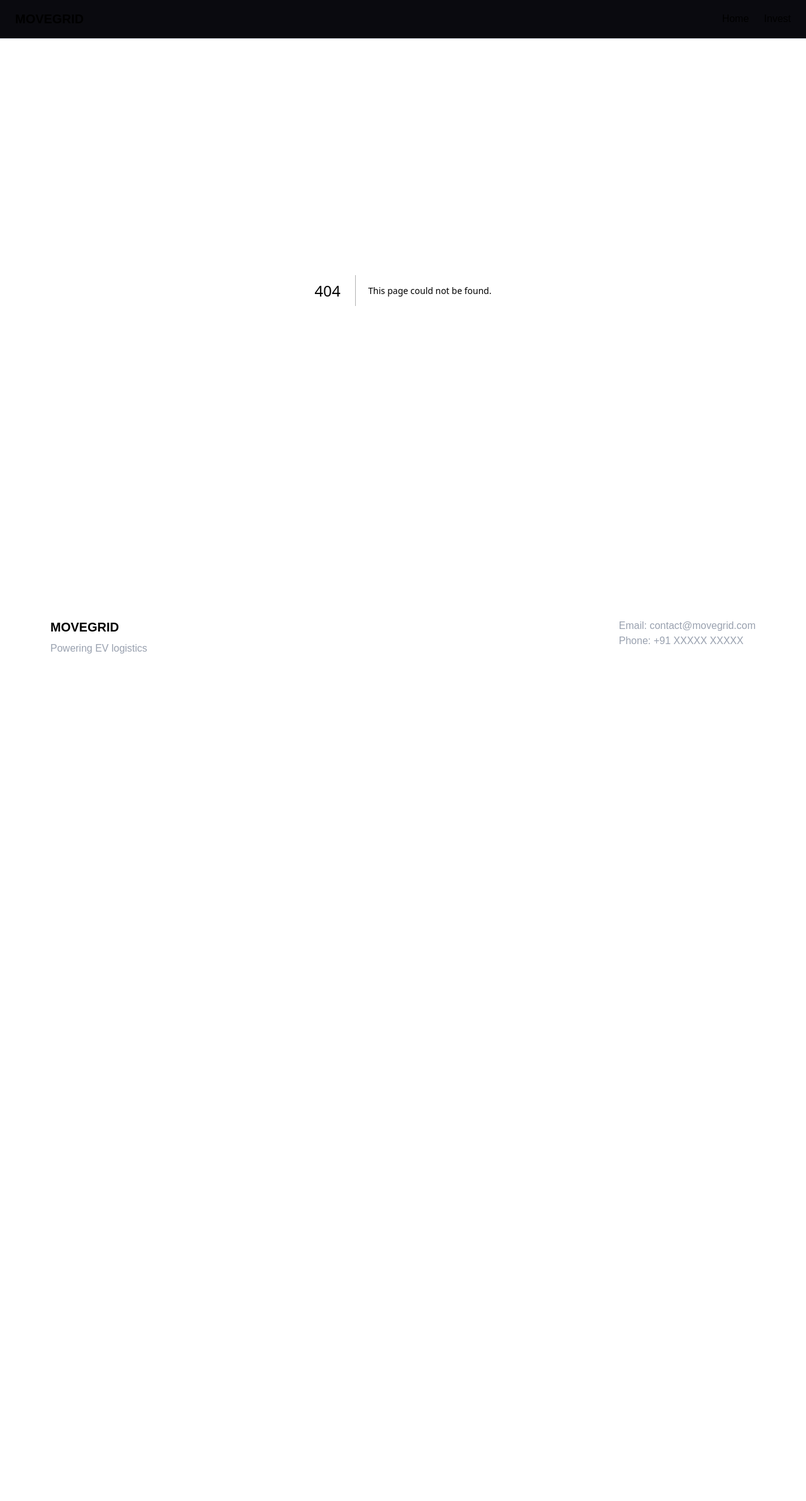
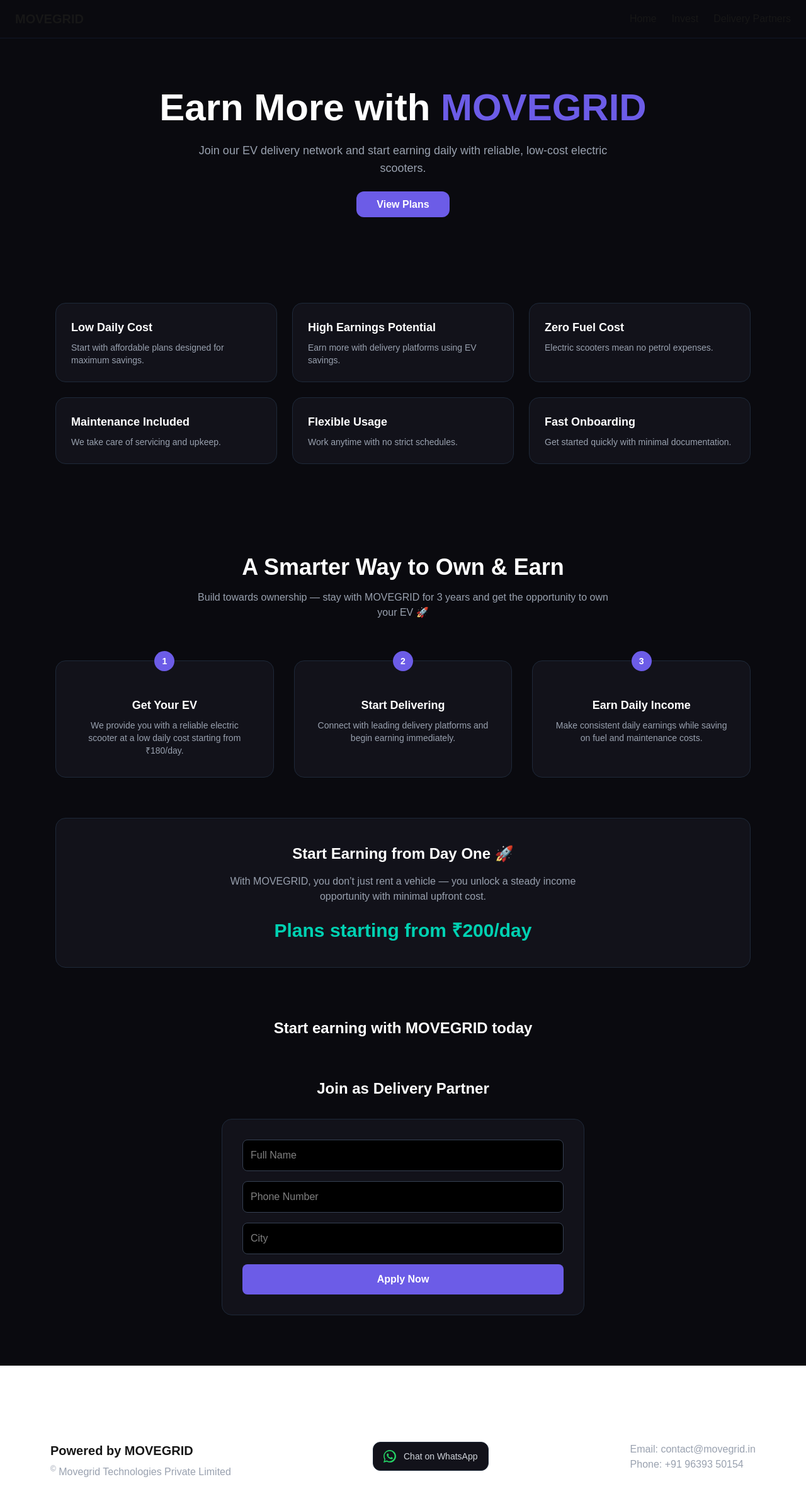
Before and after one commit to priyamarya19/movegrid, a Next.js app: page /partners in a window 1280 px wide. Before the commit this address had no page. Shown: the top 2384 px of the page at 63% size. Before the commit the page ends 1082 px from the top, so only its background shows below. Built offline with nearby package versions, Linux system fonts and the light colour scheme.

Commit message:
update: latest changes

```diff
--- /dev/null
+++ b/src/app/api/partner-lead/route.ts
@@ -0,0 +1,60 @@
+import { NextResponse } from "next/server";
+import { createClient } from "@supabase/supabase-js";
+
+const supabase = createClient(
+  process.env.NEXT_PUBLIC_SUPABASE_URL!,
+  process.env.SUPABASE_SERVICE_ROLE_KEY!
+);
+
+export async function POST(req: Request) {
+  try {
+    const { name, phone, city } = await req.json();
+
+    console.log("🚴 New Partner:", name, phone, city);
+
+    const baseUrl =
+      process.env.NEXT_PUBLIC_BASE_URL || "http://localhost:3000";
+
+    // Save to DB
+    await supabase.from("partners").insert([{ name, phone, city }]);
+
+    // WhatsApp to admin
+    await fetch(`${baseUrl}/api/send-whatsapp`, {
+      method: "POST",
+      headers: {
+        "Content-Type": "application/json",
+      },
+      body: JSON.stringify({
+        to: process.env.ADMIN_PHONE,
+        message: `🚴 New Delivery Partner
+
+Name: ${name}
+Phone: ${phone}
+City: ${city}`,
+      }),
+    });
+
+    // WhatsApp to user
+    await fetch(`${baseUrl}/api/send-whatsapp`, {
+      method: "POST",
+      headers: {
+        "Content-Type": "application/json",
+      },
+      body: JSON.stringify({
+        to: `whatsapp:${phone}`,
+        message: `Hi ${name} 👋
+
+Thanks for applying to join MOVEGRID 🚀
+
+Our team will contact you shortly with next steps.
+
+– Team MOVEGRID`,
+      }),
+    });
+
+    return NextResponse.json({ success: true });
+  } catch (err) {
+    console.error("❌ ERROR:", err);
+    return NextResponse.json({ success: false }, { status: 500 });
+  }
+}
--- a/src/app/page.tsx
+++ b/src/app/page.tsx
@@ -25,7 +25,7 @@
 
       <HowItWorks />
 
-      <Metrics />
+      {/* <Metrics /> */}
 
       <CTA />
 
--- /dev/null
+++ b/src/app/partners/page.tsx
@@ -0,0 +1,164 @@
+"use client";
+
+import { motion } from "framer-motion";
+import PartnerForm from "@/components/PartnerForm";
+
+export default function PartnersPage() {
+  return (
+    <section className="bg-[#0A0A0F] text-white min-h-screen">
+
+      {/* HERO */}
+      <div className="max-w-7xl mx-auto px-6 py-20 text-center">
+        <motion.h1
+          initial={{ opacity: 0, y: 40 }}
+          animate={{ opacity: 1, y: 0 }}
+          className="text-4xl md:text-6xl font-bold"
+        >
+          Earn More with <span className="text-[#6C5CE7]">MOVEGRID</span>
+        </motion.h1>
+
+        <motion.p
+          initial={{ opacity: 0, y: 30 }}
+          animate={{ opacity: 1, y: 0 }}
+          className="mt-6 text-gray-400 text-lg max-w-2xl mx-auto"
+        >
+          Join our EV delivery network and start earning daily with reliable,
+          low-cost electric scooters.
+        </motion.p>
+
+        <motion.div
+          initial={{ opacity: 0, y: 30 }}
+          animate={{ opacity: 1, y: 0 }}
+          className="mt-8"
+        >
+          <a
+            href="#plans"
+            className="px-8 py-3 bg-[#6C5CE7] rounded-xl font-semibold hover:opacity-90 transition"
+          >
+            View Plans
+          </a>
+        </motion.div>
+      </div>
+
+      {/* BENEFITS */}
+      <div className="max-w-6xl mx-auto px-6 py-16 grid md:grid-cols-3 gap-6">
+
+        {[
+          {
+            title: "Low Daily Cost",
+            desc: "Start with affordable plans designed for maximum savings.",
+          },
+          {
+            title: "High Earnings Potential",
+            desc: "Earn more with delivery platforms using EV savings.",
+          },
+          {
+            title: "Zero Fuel Cost",
+            desc: "Electric scooters mean no petrol expenses.",
+          },
+          {
+            title: "Maintenance Included",
+            desc: "We take care of servicing and upkeep.",
+          },
+          {
+            title: "Flexible Usage",
+            desc: "Work anytime with no strict schedules.",
+          },
+          {
+            title: "Fast Onboarding",
+            desc: "Get started quickly with minimal documentation.",
+          },
+        ].map((item, i) => (
+          <motion.div
+            key={i}
+            initial={{ opacity: 0, y: 30 }}
+            whileInView={{ opacity: 1, y: 0 }}
+            transition={{ delay: i * 0.1 }}
+            className="bg-[#12121A] p-6 rounded-2xl border border-gray-800"
+          >
+            <h3 className="text-lg font-semibold">{item.title}</h3>
+            <p className="text-gray-400 mt-2 text-sm">{item.desc}</p>
+          </motion.div>
+        ))}
+      </div>
+
+
+
+      {/* PLANS */}
+      {/* SMART OWNERSHIP SECTION */}
+<div className="max-w-6xl mx-auto px-6 py-20 text-center">
+
+  <h2 className="text-3xl md:text-4xl font-semibold">
+    A Smarter Way to Own & Earn
+  </h2>
+
+  <p className="mt-4 text-gray-400 max-w-2xl mx-auto">
+      Build towards ownership — stay with MOVEGRID for 3 years and get the opportunity to own your EV 🚀
+  </p>
+
+  {/* FLOW */}
+  <div className="mt-16 grid md:grid-cols-3 gap-8">
+
+    {[
+      {
+        step: "1",
+        title: "Get Your EV",
+        desc: "We provide you with a reliable electric scooter at a low daily cost starting from ₹180/day.",
+      },
+      {
+        step: "2",
+        title: "Start Delivering",
+        desc: "Connect with leading delivery platforms and begin earning immediately.",
+      },
+      {
+        step: "3",
+        title: "Earn Daily Income",
+        desc: "Make consistent daily earnings while saving on fuel and maintenance costs.",
+      },
+    ].map((item, i) => (
+      <div
+        key={i}
+        className="bg-[#12121A] p-8 rounded-2xl border border-gray-800 relative"
+      >
+        <div className="absolute -top-4 left-1/2 -translate-x-1/2 bg-[#6C5CE7] w-8 h-8 flex items-center justify-center rounded-full text-sm font-bold">
+          {item.step}
+        </div>
+
+        <h3 className="mt-6 text-lg font-semibold">{item.title}</h3>
+        <p className="text-gray-400 mt-2 text-sm">{item.desc}</p>
+      </div>
+    ))}
+
+  </div>
+
+  {/* EARNING HIGHLIGHT */}
+  <div className="mt-16 bg-[#12121A] p-10 rounded-2xl border border-gray-800">
+    <h3 className="text-2xl font-semibold">
+      Start Earning from Day One 🚀
+    </h3>
+
+    <p className="mt-4 text-gray-400 max-w-xl mx-auto">
+      With MOVEGRID, you don’t just rent a vehicle — you unlock a steady income opportunity with minimal upfront cost.
+    </p>
+
+    <p className="mt-6 text-3xl font-bold text-[#00D1B2]">
+      Plans starting from ₹200/day
+    </p>
+  </div>
+
+</div>
+
+      {/* CTA */}
+      <div className="text-center pb-20">
+        <h3 className="text-2xl font-semibold">
+          Start earning with MOVEGRID today
+        </h3>
+
+        <PartnerForm />
+
+
+      </div>
+
+    </section>
+  );
+}
--- a/src/components/Footer.tsx
+++ b/src/components/Footer.tsx
@@ -5,15 +5,40 @@
       <div className="flex flex-col md:flex-row justify-between gap-6">
 
         <div>
-          <h1 className="text-xl font-bold">MOVEGRID</h1>
+          <h2 className="text-xl font-bold">Powered by MOVEGRID </h2>
           <p className="text-gray-400 mt-2">
-            Powering EV logistics
+            <sup>&copy;</sup> Movegrid Technologies Private Limited
           </p>
         </div>
 
+        <div>
+
+
+  <a
+    href="https://wa.me/919639350154"
+    target="_blank"
+    rel="noopener noreferrer"
+    className="flex items-center gap-3 bg-[#12121A] px-4 py-3 rounded-xl border border-gray-800 hover:border-[#25D366] transition"
+  >
+    {/* WhatsApp Icon */}
+    <svg
+      xmlns="http://www.w3.org/2000/svg"
+      width="20"
+      height="20"
+      fill="#25D366"
+      viewBox="0 0 24 24"
+    >
+      <path d="M20.52 3.48A11.86 11.86 0 0012.05 0C5.5 0 .14 5.36.14 11.91c0 2.1.55 4.15 1.6 5.96L0 24l6.33-1.66a11.9 11.9 0 005.72 1.46h.01c6.55 0 11.91-5.36 11.91-11.91 0-3.18-1.24-6.17-3.45-8.41zM12.06 21.5c-1.82 0-3.6-.49-5.15-1.41l-.37-.22-3.76.98 1-3.66-.24-.38a9.5 9.5 0 01-1.47-5.06c0-5.26 4.28-9.54 9.55-9.54 2.55 0 4.94 1 6.74 2.8a9.47 9.47 0 012.79 6.74c0 5.26-4.28 9.54-9.54 9.54zm5.25-7.14c-.29-.15-1.7-.84-1.96-.94-.26-.1-.45-.15-.64.15-.19.29-.74.94-.91 1.13-.17.19-.34.22-.63.07-.29-.15-1.23-.45-2.34-1.44-.86-.77-1.44-1.72-1.61-2.01-.17-.29-.02-.44.13-.58.13-.13.29-.34.44-.51.15-.17.2-.29.3-.49.1-.19.05-.36-.02-.51-.07-.15-.64-1.54-.88-2.11-.23-.55-.47-.48-.64-.49h-.55c-.19 0-.5.07-.76.36-.26.29-1 1-.97 2.44.03 1.44 1.02 2.83 1.16 3.02.15.19 2 3.05 4.84 4.27.67.29 1.19.46 1.6.59.67.21 1.28.18 1.76.11.54-.08 1.7-.69 1.94-1.36.24-.67.24-1.25.17-1.36-.07-.11-.26-.18-.55-.33z" />
+    </svg>
+
+    <span className="text-sm text-gray-300">
+      Chat on WhatsApp
+    </span>
+  </a>
+</div>
         <div className="text-gray-400">
-          <p>Email: contact@movegrid.com</p>
-          <p>Phone: +91 XXXXX XXXXX</p>
+          <p>Email: contact@movegrid.in</p>
+          <p>Phone: +91 96393 50154</p>
         </div>
 
       </div>
--- a/src/components/Hero.tsx
+++ b/src/components/Hero.tsx
@@ -48,7 +48,7 @@
             </a>
 
             <a
-              href="#clients"
+              href="/partners"
               className="px-6 py-3 border border-gray-600 rounded-xl text-center hover:border-white transition"
             >
               For Businesses
@@ -76,7 +76,7 @@
     25–30%
   </p>
   <p className="text-gray-400 text-sm mt-1">
-    Over ~24 months
+    Monthly returns upto 24 Months
   </p>
 </motion.div>
 
@@ -87,8 +87,8 @@
             transition={{ delay: 0.7 }}
             className="absolute -top-6 -left-6 bg-[#12121A] px-4 py-3 rounded-xl border border-gray-800"
           >
-            <p className="text-sm text-gray-400">Fleet Growth</p>
-            <p className="text-lg font-semibold">+1200 EVs</p>
+            <p className="text-sm text-gray-400">Support </p>
+            <p className="text-lg font-semibold">EV Revolution</p>
           </motion.div>
 
           {/* Floating Metric 2 */}
@@ -98,9 +98,10 @@
             transition={{ delay: 0.9 }}
             className="absolute -bottom-6 -right-6 bg-[#12121A] px-4 py-3 rounded-xl border border-gray-800"
           >
-            <p className="text-sm text-gray-400">CO₂ Saved</p>
-            <p className="text-lg font-semibold">18T+</p>
+            <p className="text-sm text-gray-400">Reduce  </p>
+            <p className="text-lg font-semibold">CO₂ emission</p>
           </motion.div>
+
         </div>
 
       </div>
--- a/src/components/InvestorBanner.tsx
+++ b/src/components/InvestorBanner.tsx
@@ -19,8 +19,7 @@
             </h2>
 
             <p className="text-gray-400 mt-4 max-w-xl mx-auto">
-              Join early investors powering India’s EV delivery revolution.
-              Limited fleet slots available.
+              Join early investment program, powering India’s EV delivery advancement. Limited fleet slots available.
             </p>
 
             <a
--- a/src/components/Navbar.tsx
+++ b/src/components/Navbar.tsx
@@ -22,6 +22,10 @@
           Invest
         </Link>
 
+         <Link href="/partners" className="hover:text-[#6C5CE7]">
+          Delivery Partners
+        </Link>
+
       </div>
 
     </nav>
--- /dev/null
+++ b/src/components/PartnerForm.tsx
@@ -0,0 +1,84 @@
+"use client";
+
+import { useState } from "react";
+
+export default function PartnerForm() {
+  const [loading, setLoading] = useState(false);
+
+  const handleSubmit = async (e: any) => {
+    e.preventDefault();
+
+    if (loading) return;
+
+    setLoading(true);
+
+    const formData = new FormData(e.target);
+
+    const data = {
+      name: formData.get("name"),
+      phone: formData.get("phone"),
+      city: formData.get("city"),
+    };
+
+    const res = await fetch("/api/partner-lead", {
+      method: "POST",
+      headers: {
+        "Content-Type": "application/json",
+      },
+      body: JSON.stringify(data),
+    });
+
+    setLoading(false);
+
+    if (res.ok) {
+      alert("Application submitted! We will contact you.");
+    } else {
+      alert("Something went wrong");
+    }
+  };
+
+  return (
+    <div className="max-w-xl mx-auto mt-16">
+      <h2 className="text-2xl font-semibold text-center">
+        Join as Delivery Partner
+      </h2>
+
+      <form
+        onSubmit={handleSubmit}
+        className="mt-8 space-y-4 bg-[#12121A] p-8 rounded-2xl border border-gray-800"
+      >
+        <input
+          name="name"
+          type="text"
+          placeholder="Full Name"
+          required
+          className="w-full p-3 rounded-lg bg-black border border-gray-700"
+        />
+
+        <input
+          name="phone"
+          type="tel"
+          placeholder="Phone Number"
+          required
+          className="w-full p-3 rounded-lg bg-black border border-gray-700"
+        />
+
+        <input
+          name="city"
+          type="text"
+          placeholder="City"
+          required
+          className="w-full p-3 rounded-lg bg-black border border-gray-700"
+        />
+
+        <button
+          type="submit"
+          disabled={loading}
+          className="w-full bg-[#6C5CE7] py-3 rounded-lg font-semibold disabled:opacity-50"
+        >
+          {loading ? "Submitting..." : "Apply Now"}
+        </button>
+      </form>
+    </div>
+  );
+}
--- a/src/components/invest/InvestForm.tsx
+++ b/src/components/invest/InvestForm.tsx
@@ -69,9 +69,9 @@
             className="w-full p-3 rounded-lg bg-black border border-gray-700"
           >
             <option value="">Investment Range</option>
-            <option>₹50K – ₹1L</option>
-            <option>₹1L – ₹5L</option>
-            <option>₹5L+</option>
+            <option>₹6L – ₹12L</option>
+            <option>₹12L – ₹25L</option>
+            <option>₹25L+</option>
           </select>
 
           <button
--- a/src/components/invest/InvestHero.tsx
+++ b/src/components/invest/InvestHero.tsx
@@ -10,8 +10,8 @@
         animate={{ opacity: 1, y: 0 }}
         className="text-4xl md:text-6xl font-bold"
       >
-        Invest in EV Fleets. <br />
-        Earn Predictable Returns.
+        Invest in EV Fleets <br />
+        Earn Predictable & Higher Returns
       </motion.h1>
 
       <p className="text-gray-400 mt-6 max-w-xl mx-auto">
```
